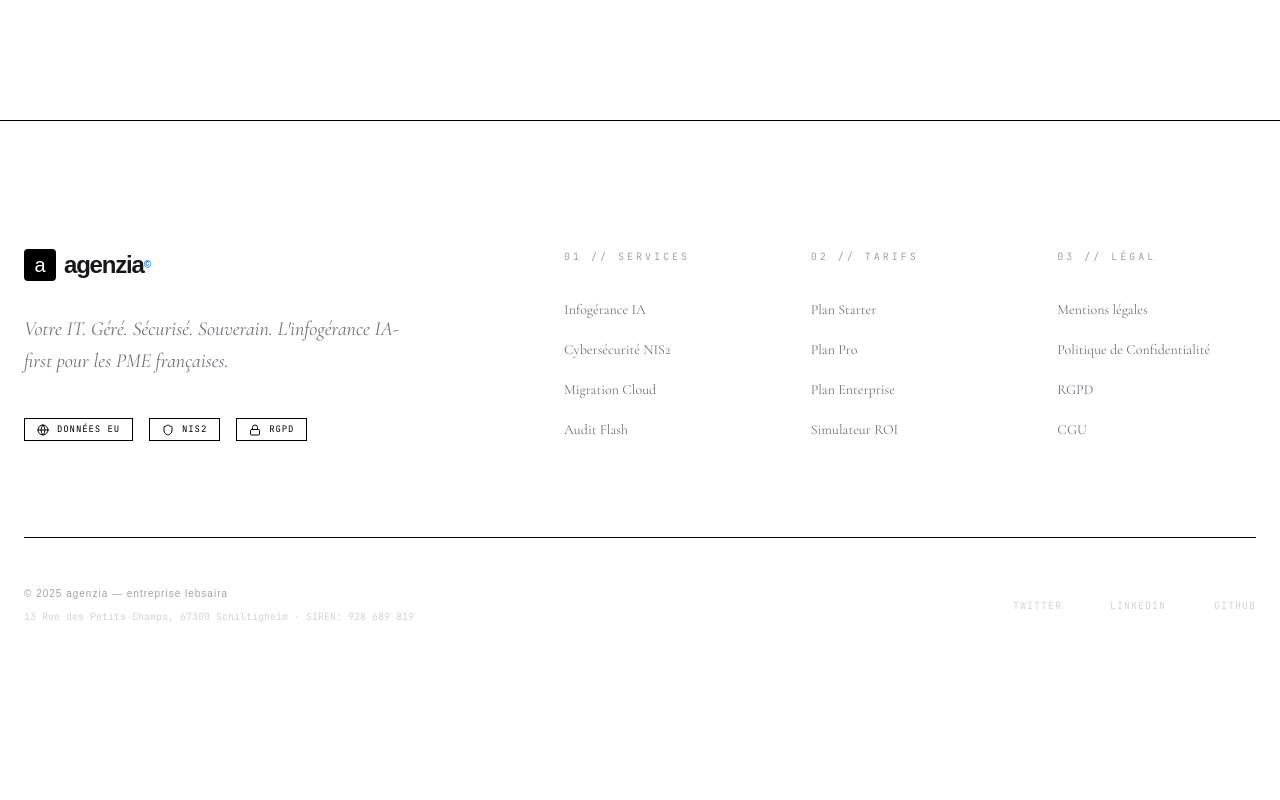
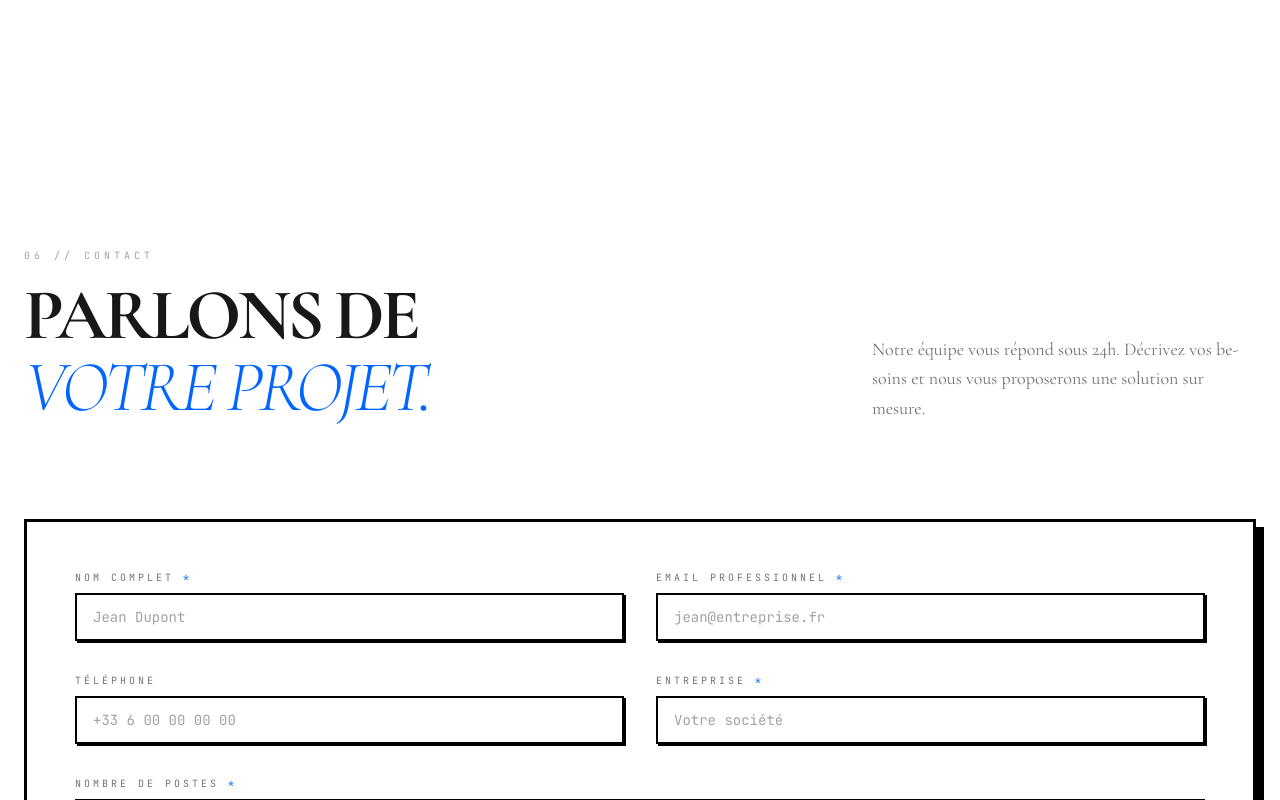
Before and after one commit to ramzilbscontact-ctrl/ramzilbscontact-ctrl-Agenzia, a React (Vite) app: page / in a window 1280 px wide. Shown: the part 7880-8680 px from the top of the page. Before the commit the page ends 8552 px from the top, so only its background shows below. Built offline with nearby package versions, Linux system fonts and the light colour scheme; no server answers; a web font is replaced by a local one.

Commit message:
feat: ajouter ContactSection à la page Home

```diff
--- a/pages/Home.tsx
+++ b/pages/Home.tsx
@@ -8,6 +8,7 @@ import PricingSection from '../components/PricingSection';
 import ComparisonTable from '../components/ComparisonTable';
 import Stats from '../components/Stats';
 import CTABanner from '../components/CTABanner';
+import ContactSection from '../components/ContactSection';
 
 const Home: React.FC = () => {
   return (
@@ -21,6 +22,7 @@ const Home: React.FC = () => {
       <ComparisonTable />
       <Stats />
       <CTABanner />
+      <ContactSection />
     </>
   );
 };
```
